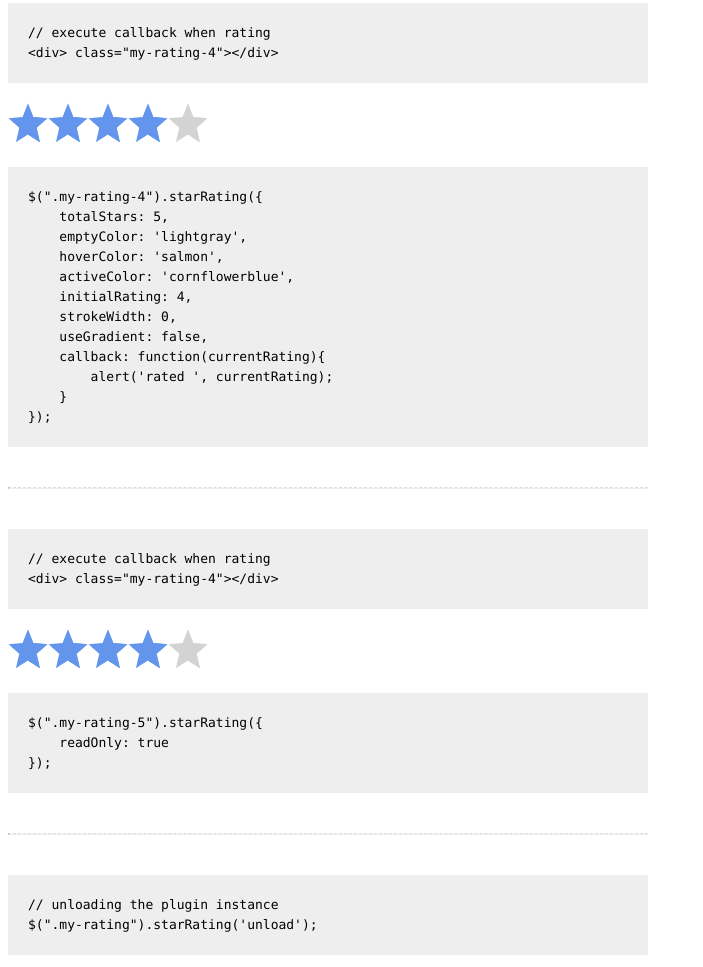
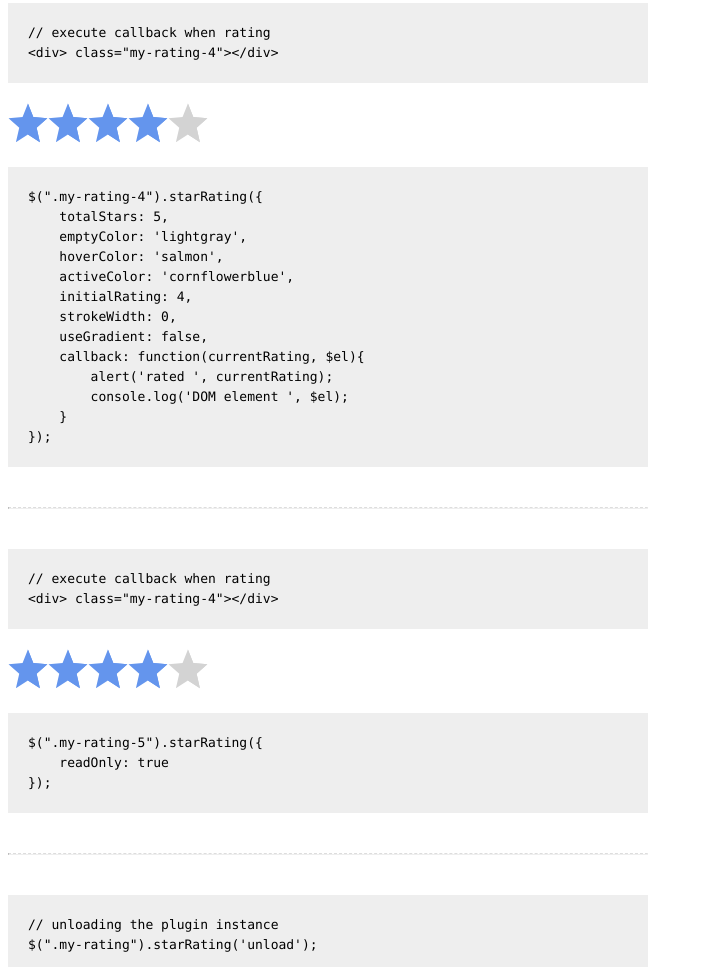
Before and after one commit to nashio/star-rating-svg, a website: page index.html in a window 1280 px wide. Shown: the part 1543-2510 px from the top of the page, without its empty margins (0-703 px from the left). Drawn offline with nearby package versions, Linux system fonts and the light colour scheme.

Commit message:
updates demo markup

```diff
--- a/index.html
+++ b/index.html
@@ -101,8 +101,9 @@ $(".my-rating-4").starRating({
     initialRating: 4,
     strokeWidth: 0,
     useGradient: false,
-    callback: function(currentRating){
+    callback: function(currentRating, $el){
         alert('rated ', currentRating);
+        console.log('DOM element ', $el);
     }
 });
 </pre>
```
